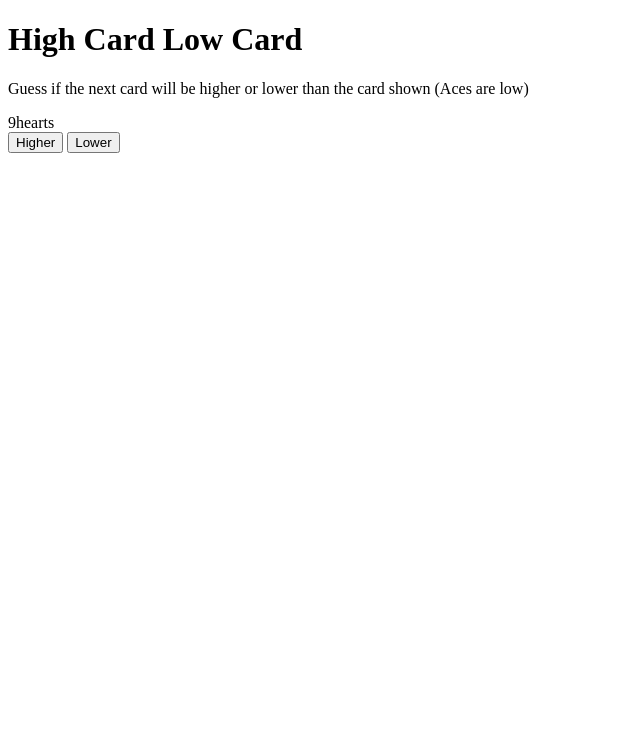
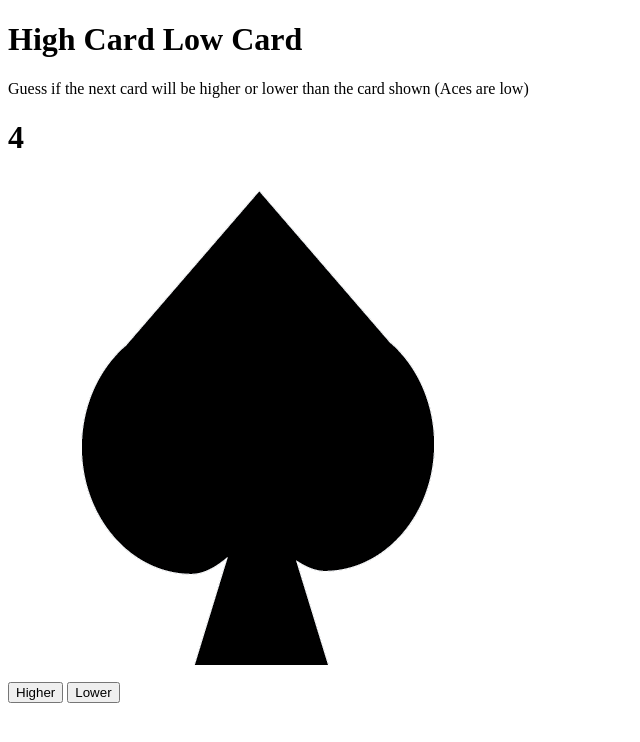
Before and after one commit to ri-ca4/hilo, a plain HTML site: page hilo.html in a window 1280 px wide. Both pictures are taken after a click on the button "Higher". Shown: the whole page, without its empty margins (0-640 px from the left). Drawn offline with Linux system fonts and the light colour scheme.

Commit message:
add images

```diff
--- a/hilo.html
+++ b/hilo.html
@@ -21,12 +21,16 @@
             <p>Guess if the next card will be higher or lower than the card shown (Aces are low)</p>
             <div id="board">
                 <div id="deck"></div>
-                <div id="card"></div>
+                <div id="card">
+                    <h1 id="number"></h1>
+                    <img id="suit"/>
+                </div>
             </div>
             <div id="buttons">
                 <button id="high">Higher</button>
                 <button id="low">Lower</button>
             </div>
+            <h1 id="status"></h1>
         </div>
 
         <script src="./js/hilo.js" async defer></script>
--- a/js/hilo.js
+++ b/js/hilo.js
@@ -15,8 +15,6 @@ function newDeck(){
     return deck;
 };
 
-var deck = newDeck();
-
 function shuffle(deck){
     for(i=deck.length-1; i>0; i--){
         const j = Math.floor(Math.random() * (i + 1));
@@ -26,29 +24,41 @@ function shuffle(deck){
     return deck;
 };
 
-shuffle(deck);
-
 function newCard(){
     var card = deck.pop();
     return card;
 }
 
-var currentCard = newCard();
-var dispCard = document.getElementById('card');
-dispCard.innerHTML = currentCard.value.face + currentCard.suit;
+var deck;
+var currentCard;
+var dispNum  = document.getElementById('number');
+var dispSuit = document.getElementById('suit');
 
+function newGame(){
+    deck = newDeck();
+    shuffle(deck);
+    currentCard = newCard();
+    dispNum.innerHTML = currentCard.value.face;
+    dispSuit.setAttribute('src', `img/${currentCard.suit}.png`);
+    dispSuit.setAttribute('alt', currentCard.suit);
+}
 
-var high = document.getElementById('high');
-var low  = document.getElementById('low');
+newGame();
+
+var high   = document.getElementById('high');
+var low    = document.getElementById('low');
+var stat = document.getElementById('status');
+
 
 high.addEventListener('click', ()=>{
     nextCard = newCard();
     if(nextCard.value.value == currentCard.value.value){
-        alert('same value')
+        stat.innerHTML='same value'
     }else if(nextCard.value.value < currentCard.value.value){
         alert('loss')
+        newGame();
     }else{
-        alert('win')
+        stat.innerHTML='correct'
     }
     currentCard = nextCard;
     dispCard.innerHTML = currentCard.value.face + currentCard.suit;
@@ -57,11 +67,12 @@ high.addEventListener('click', ()=>{
 low.addEventListener('click', ()=>{
     nextCard = newCard();
     if(nextCard.value.value == currentCard.value.value){
-        alert('same value')
+        stat.innerHTML='same value'
     }else if(nextCard.value.value > currentCard.value.value){
         alert('loss')
+        newGame();
     }else{
-        alert('win')
+        stat.innerHTML='correct'
     }
     currentCard = nextCard;
     dispCard.innerHTML = currentCard.value.face + currentCard.suit;
```
Also changed, not shown: img/clubs.png (added), img/diamonds.png (added), img/hearts.png (added), img/spades.png (added).
